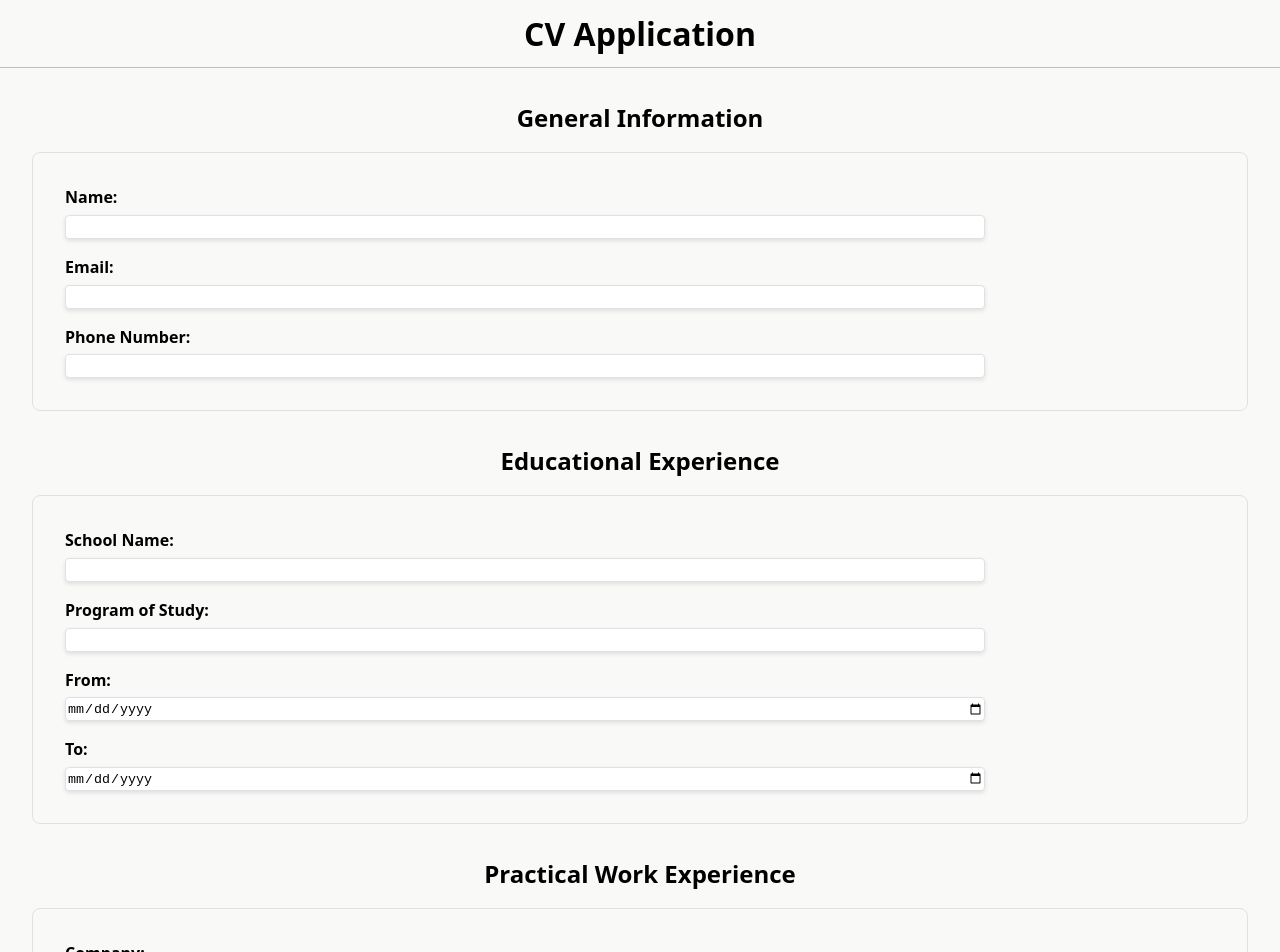
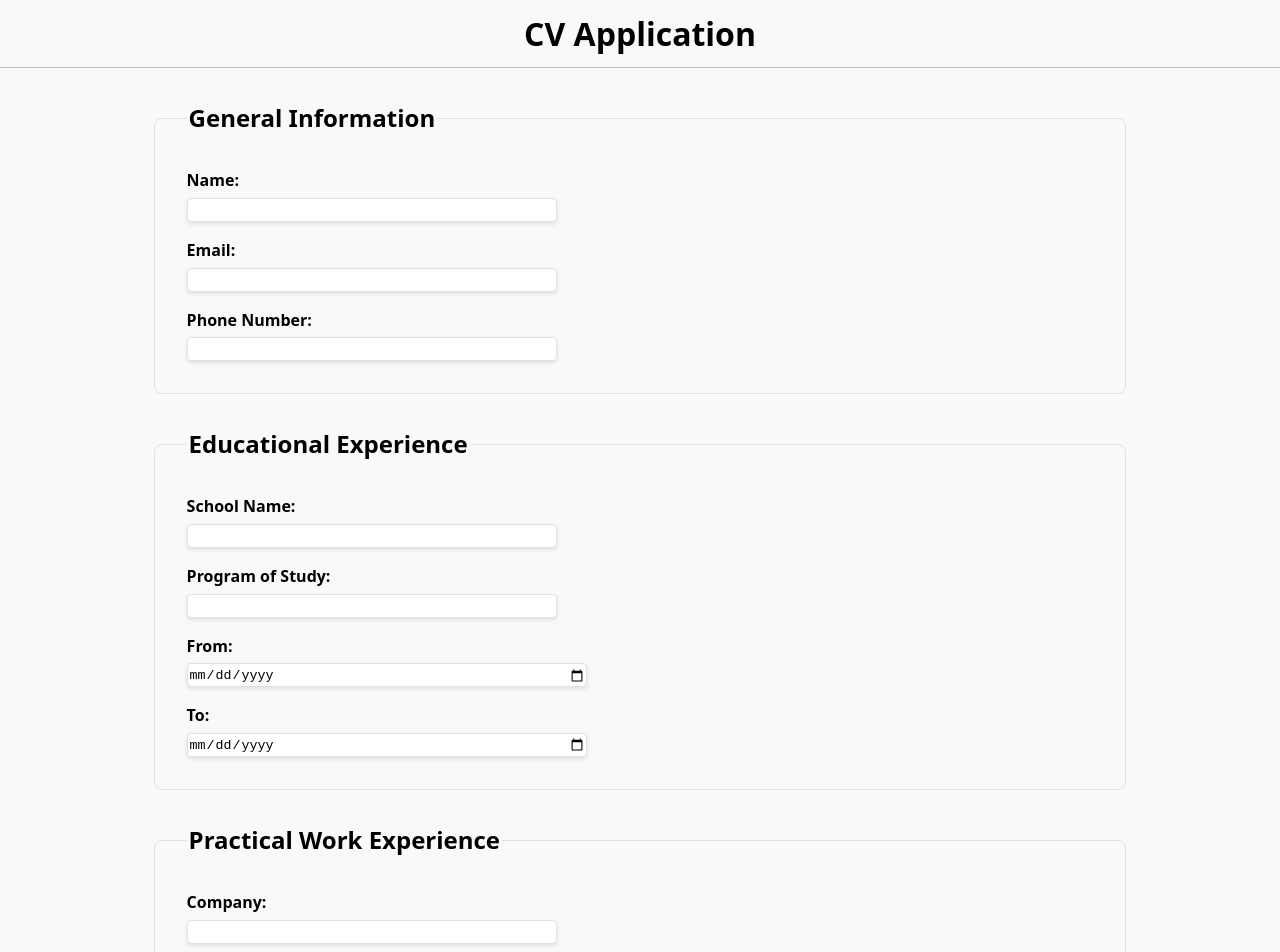
Before and after one commit to Agoth24/odin-cv-application, a React (Vite) app: page / in a window 1280 px wide. Shown: the top 952 px of the page. Built offline with nearby package versions, Linux system fonts and the light colour scheme.

Commit message:
Refactored the forms into fieldsets & more

```diff
--- a/src/App.css
+++ b/src/App.css
@@ -4,7 +4,7 @@
 
 :root {
   --light-gray: #dee2e6;
-  --dark-ocean: #005F73;
+  --dark-ocean: #005f73;
 }
 
 main {
@@ -12,34 +12,36 @@ main {
   display: flex;
   flex-direction: column;
   gap: 2rem;
-  text-align: center;
+  align-items: center;
 }
 
-section {
-    display: flex;
-    flex-direction: column;
-    gap: 1rem;
-}
 
-h1, h2, h3, h4 {
+h1,
+h2,
+h3,
+h4 {
   margin: 0;
 }
 
-form {
+fieldset {
   border: 1px solid var(--light-gray);
   padding: 2rem;
   border-radius: 0.5rem;
   display: grid;
   grid-template-columns: 1fr;
   gap: 1rem;
-  max-width: 100%;
+  width: clamp(75%, 80%, 100%);
 }
 
+legend {
+  font-size: 1.5rem;
+  font-weight: 600;
+}
 
 .form-group {
-    display: flex;
-    flex-direction: column;
-    gap: 0.5cap;
+  display: flex;
+  flex-direction: column;
+  gap: 0.5cap;
 }
 
 label {
@@ -49,24 +51,22 @@ label {
 }
 
 input {
-  max-width: 80%;
+  /* max-width: 80%; */
   border: 1px solid var(--light-gray);
   accent-color: var(--dark-ocean);
   box-shadow: 0 2px 4px rgba(0, 0, 0, 0.1);
   border-radius: 0.25rem;
   max-width: 80%;
   border: 1px solid var(--light-gray);
-
 }
-
 
 input:not([type="textarea"]) {
   min-height: 1.5rem;
+  max-width: 50ch;
 }
 
 input[type="textarea"] {
-min-height: 4rem;
-
+  min-height: 4rem;
 }
 
 input:user-invalid {
--- a/src/components/Education.jsx
+++ b/src/components/Education.jsx
@@ -3,14 +3,12 @@ import FormGroup from "./FormGroup";
 
 export default function Education() {
   return (
-    <section>
-      <h2>Educational Experience</h2>
-      <form method="#">
+      <fieldset>
+        <legend>Educational Experience</legend>
         <FormGroup id="schoolName" labelText="School Name:" type="text" />
         <FormGroup id="progOfStudy" labelText="Program of Study:" type="text" />
         <FormGroup id="fromDate" labelText="From:" type="date" />
         <FormGroup id="toDate" labelText="To:" type="date" />
-      </form>
-    </section>
+      </fieldset>
   );
 }
--- a/src/components/GeneralInfo.jsx
+++ b/src/components/GeneralInfo.jsx
@@ -1,16 +1,13 @@
-import "../index.css"
+import "../index.css";
 import FormGroup from "./FormGroup";
 
 export default function GeneralInfo() {
   return (
-    <section>
-      <h2>General Information</h2>
-
-      <form method="#">
-        <FormGroup id="nameInput" labelText="Name:" type="text"/>
-        <FormGroup id="emailInput" labelText="Email:" type="email"/>
-        <FormGroup id="telInput" labelText="Phone Number:" type=""/>
-      </form>
-    </section>
+      <fieldset>
+        <legend>General Information</legend>
+        <FormGroup id="nameInput" labelText="Name:" type="text" />
+        <FormGroup id="emailInput" labelText="Email:" type="email" />
+        <FormGroup id="telInput" labelText="Phone Number:" type="" />
+      </fieldset>
   );
 }
--- a/src/components/PracticalExp.jsx
+++ b/src/components/PracticalExp.jsx
@@ -1,11 +1,10 @@
-import "../App.css";
+import "../index.css";
 import FormGroup from "./FormGroup";
 
 export default function PracticalExp() {
   return (
-    <section>
-      <h2>Practical Work Experience</h2>
-      <form>
+      <fieldset>
+        <legend>Practical Work Experience</legend>
         <FormGroup id="companyName" labelText="Company:" type="text" />
         <FormGroup id="positionTitle" labelText="Position Title:" type="text" />
         <FormGroup
@@ -15,7 +14,6 @@ export default function PracticalExp() {
         />
         <FormGroup id="fromDate" labelText="From:" type="date" />
         <FormGroup id="toDate" labelText="To:" type="date" />
-      </form>
-    </section>
+      </fieldset>
   );
 }
--- /dev/null
+++ b/src/styles/formattedCV.css
@@ -0,0 +1,3 @@
+* {
+    box-sizing: border-box;
+}
--- a/src/styles/header.css
+++ b/src/styles/header.css
@@ -1,4 +1,5 @@
 .header {
+    box-sizing: border-box;
     margin: 0;
     padding: 1rem;
     text-align: center;
```
Also changed, not shown: src/components/FormattedCV.jsx (added, +10 -0 lines), src/components/FormInput.jsx (added).
